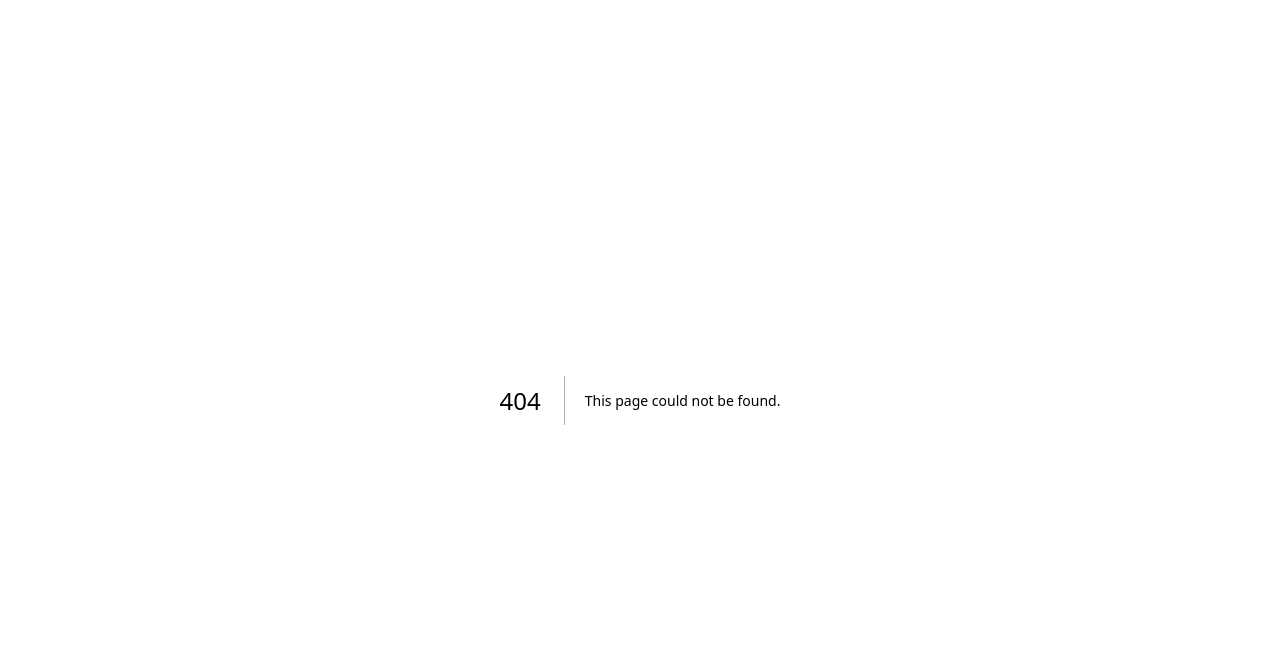
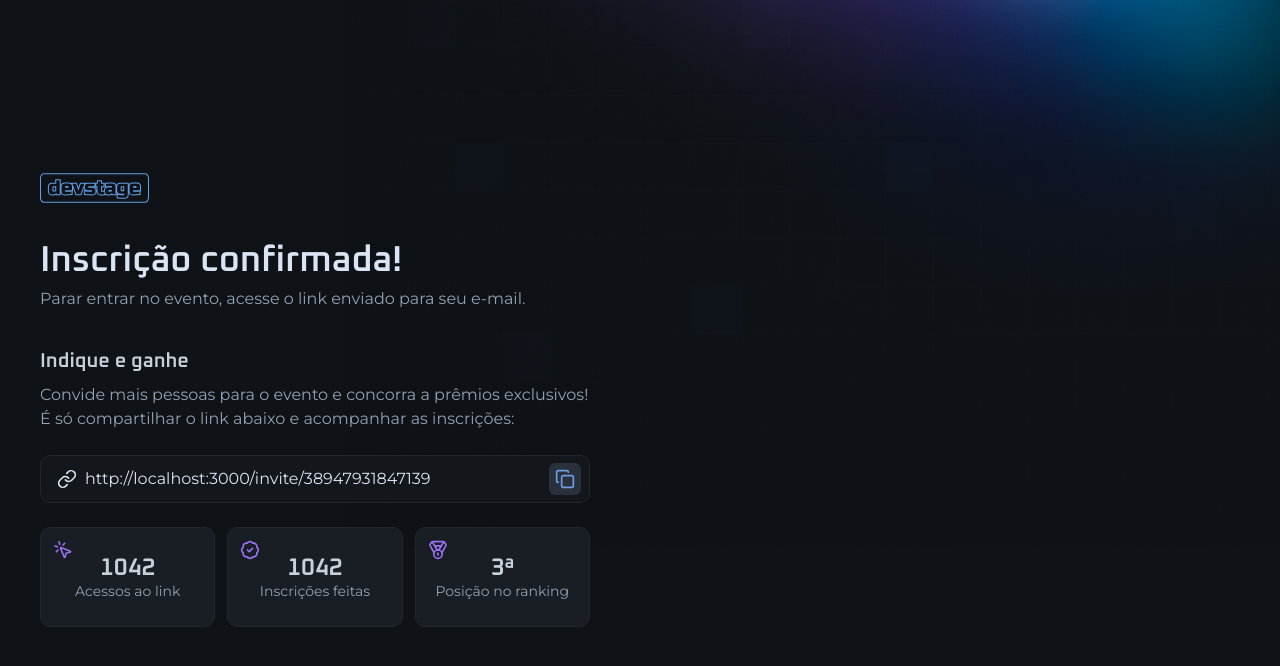
Before and after one commit to ArthurPMachado/indication-for-events, a Next.js app: page /invite in a window 1280 px wide. Before the commit this address had no page. Shown: the top 666 px of the page. Built offline with nearby package versions, Linux system fonts and the light colour scheme.

Commit message:
feat: create invite link

```diff
--- /dev/null
+++ b/src/app/invite/page.tsx
@@ -0,0 +1,83 @@
+import Image from "next/image";
+import { BadgeCheck, Copy, Link, Medal, MousePointerClick } from "lucide-react";
+import logo from '../../assets/logo.svg';
+import { InputField, InputIcon, InputRoot } from "@/components/input";
+import { IconButton } from "@/components/icon-button";
+
+export default function InvitePage() {
+  return (
+    <div className="min-h-dvh flex items-center justify-between gap-16 flex-col md:flex-row">
+      <div className="flex flex-col gap-10 w-full max-w-[550px]">
+        <Image src={logo} alt="Dev Stage" width={108.5} height={30} />
+
+        <div className="space-y-2">
+          <h1 className="text-4xl font-semibold font-heading text-gray-100 leading-none">
+            Inscrição confirmada!
+          </h1>
+          <p className="text-gray-300">
+            Parar entrar no evento, acesse o link enviado para seu e-mail.
+          </p>
+        </div>
+
+        <div className="space-y-6">
+          <div className="space-y-3">
+            <h2 className="text-gray-200 text-xl font-heading font-semibold leading-none">
+              Indique e ganhe
+            </h2>
+            <p className="text-gray-300">
+              Convide mais pessoas para o evento e concorra a prêmios exclusivos! É só compartilhar o link abaixo e acompanhar as inscrições:
+            </p>
+          </div>
+
+          <InputRoot>
+            <InputIcon>
+              <Link className="size-5" />
+            </InputIcon>
+
+            <InputField
+              readOnly
+              defaultValue="http://localhost:3000/invite/38947931847139"
+            />
+
+            <IconButton className="-mr-2">
+              <Copy className="size-5"/>
+            </IconButton>
+          </InputRoot>
+
+          <div className="grid gap-3 md:grid-cols-3">
+            <div className="relative bg-gray-700 border border-gray-600 px-4 py-7 flex flex-col items-center justify-center gap-1 rounded-xl">
+              <span className="font-heading text-2xl font-semibold text-gray-200 leading-none">
+                1042
+              </span>
+              <span className="text-sm text-gray-300 leading-none text-center">
+                Acessos ao link
+              </span>
+
+              <MousePointerClick className="size-5 text-purple absolute top-3 left-3" />
+            </div>
+            <div className="relative bg-gray-700 border border-gray-600 px-4 py-7 flex flex-col items-center justify-center gap-1 rounded-xl">
+              <span className="font-heading text-2xl font-semibold text-gray-200 leading-none">
+                1042
+              </span>
+              <span className="text-sm text-gray-300 leading-none text-center">
+                Inscrições feitas
+              </span>
+
+              <BadgeCheck className="size-5 text-purple absolute top-3 left-3" />
+            </div>
+            <div className="relative bg-gray-700 border border-gray-600 px-4 py-7 flex flex-col items-center justify-center gap-1 rounded-xl">
+              <span className="font-heading text-2xl font-semibold text-gray-200 leading-none">
+                3ª
+              </span>
+              <span className="text-sm text-gray-300 leading-none text-center">
+                Posição no ranking
+              </span>
+
+              <Medal className="size-5 text-purple absolute top-3 left-3" />
+            </div>
+          </div>
+        </div>
+      </div>
+    </div>
+  )
+}
--- a/src/components/icon-button.tsx
+++ b/src/components/icon-button.tsx
@@ -1,11 +1,12 @@
 import { ComponentProps } from "react"
+import { twMerge } from "tailwind-merge"
 
 interface IconButtonProps extends ComponentProps<'button'> {}
 
-export function IconButton(props: IconButtonProps) {
+export function IconButton({className, ...props}: IconButtonProps) {
   return (
     <button
-      className="p-1.5 h-12 bg-gray-500 text-blue rounded-md cursor-pointer transition-colors duration-300 hover:bg-blue hover:text-gray-900"
+      className={twMerge("p-1.5 bg-gray-500 text-blue rounded-md cursor-pointer transition-colors duration-300 hover:bg-blue hover:text-gray-900", className)}
       {...props}
     />
   )
```
